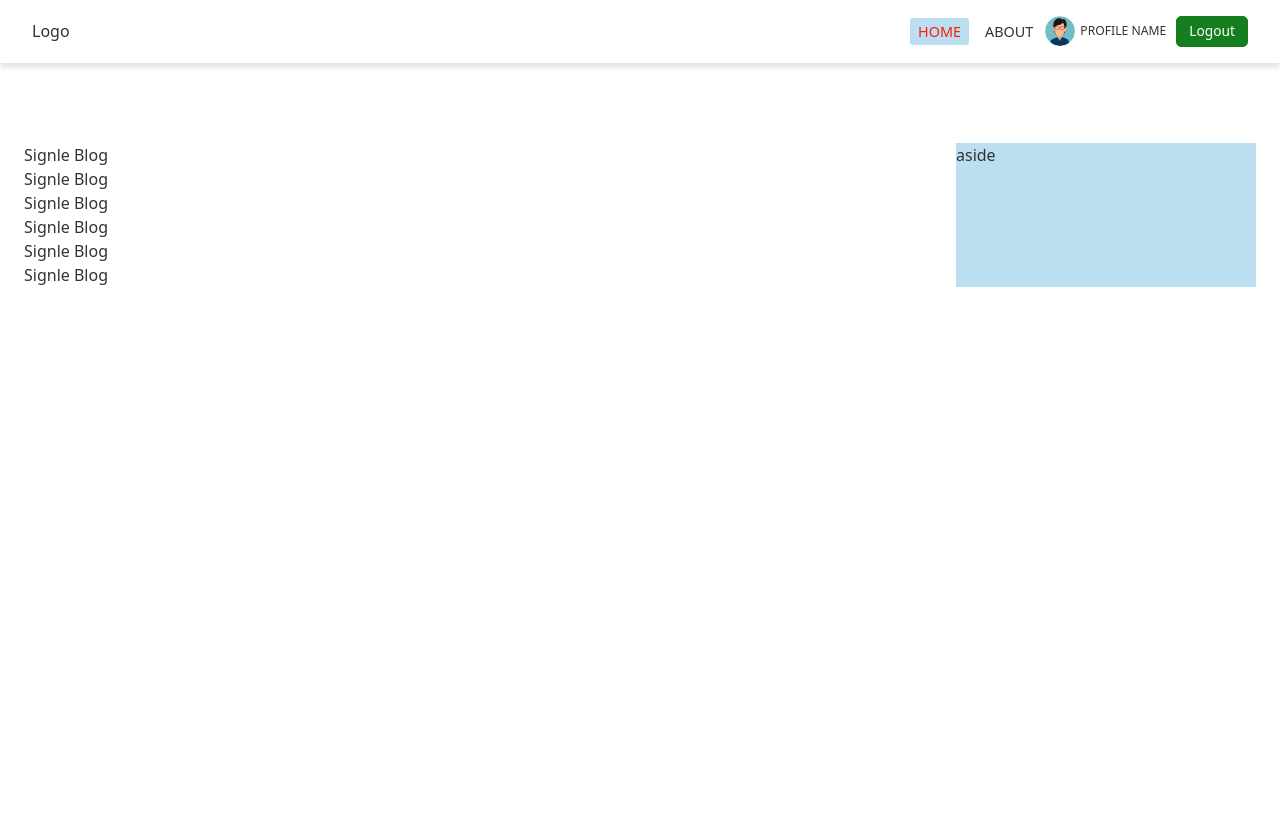
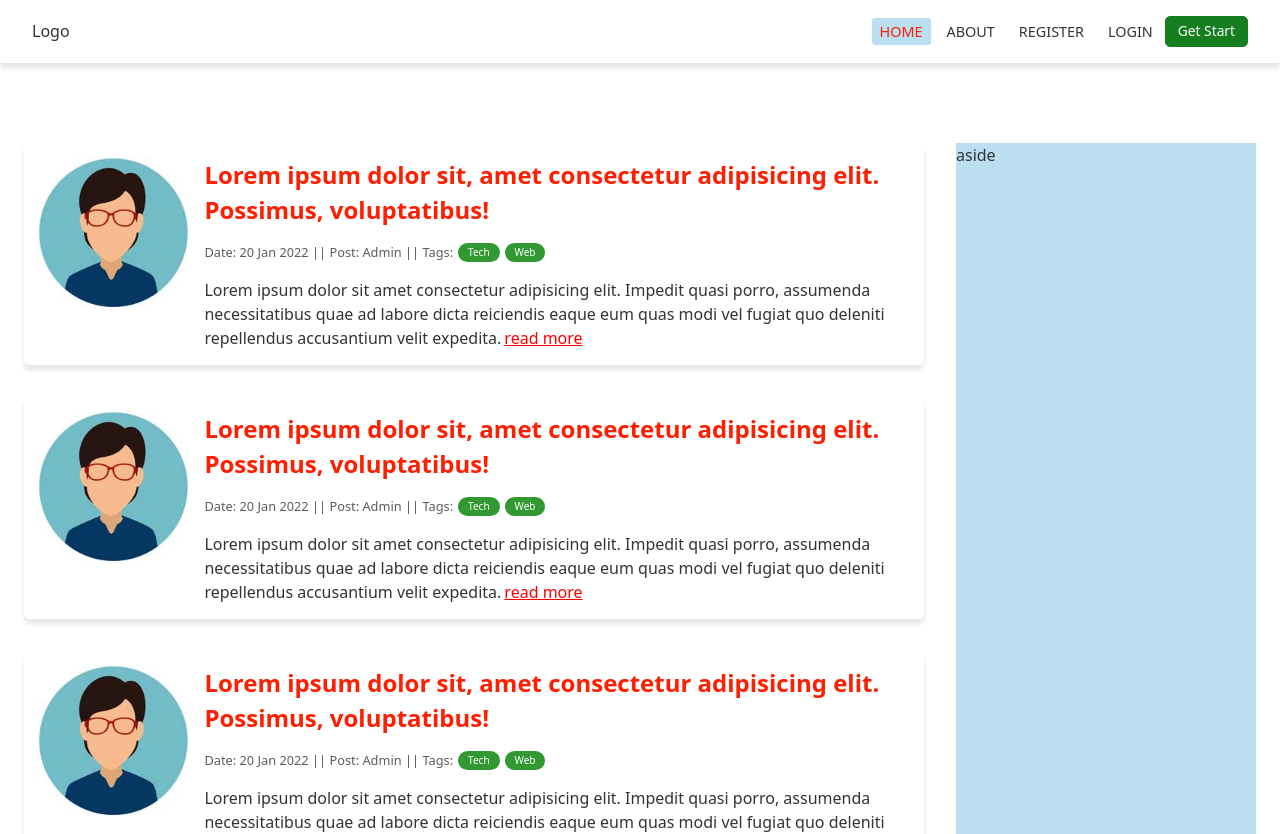
Before and after one commit to samsuzzaman1998/BasicBlog-Cilent, a React (Create React App) app: page / in a window 1280 px wide. Shown: the top 834 px of the page. Before the commit the page ends 800 px from the top, so only its background shows below. Built offline with nearby package versions, Linux system fonts and the light colour scheme.

Commit message:
add blog section

```diff
--- a/src/Components/Navbar/Navbar.js
+++ b/src/Components/Navbar/Navbar.js
@@ -6,7 +6,9 @@ import { Link, NavLink } from "react-router-dom";
 import { GiHamburgerMenu } from "react-icons/gi";
 
 const Navbar = () => {
-    const user = true;
+    const user = false;
+
+    // For Navbar =====
     const [open, setOpen] = useState(false);
     const dropdownRef = useRef(null);
     const dropdownWrapperRef = useRef(null);
--- a/src/Components/SingleBlog/SingleBlog.css
+++ b/src/Components/SingleBlog/SingleBlog.css
@@ -0,0 +1,50 @@
+.blog-card {
+    box-shadow: 0 5px 5px rgba(0, 0, 0, 0.1);
+    padding: 0.9rem;
+    border-radius: 5px;
+    margin-bottom: 2rem;
+    display: flex;
+}
+.blog-card > img {
+    margin-right: 16px;
+    max-width: 150px;
+    height: 100%;
+    width: 100%;
+}
+
+.blog-info > h2 {
+    font-weight: 600;
+    line-height: 35px;
+    font-size: calc(0.9rem + 0.75vw);
+    margin-bottom: 1rem;
+}
+.blog-post-info {
+    font-size: calc(0.6rem + 0.25vw);
+    display: flex;
+    text-transform: capitalize;
+    opacity: 0.8;
+}
+
+.blog-post-info .tag {
+    padding: 2px 10px;
+    background-color: green;
+    color: #fff;
+    text-transform: capitalize;
+    font-weight: 300;
+    font-size: 10px;
+    border-radius: 15px;
+    margin-left: 5px;
+}
+.blog-text {
+    font-size: calc(0.6rem + 0.5vw);
+    font-weight: 400;
+    margin-top: 1rem;
+}
+.blog-text .readMore {
+    color: red;
+    text-decoration: underline;
+    margin-left: 3px;
+}
+.blog-text .readMore:hover {
+    color: green;
+}
--- a/src/Components/SingleBlog/SingleBlog.js
+++ b/src/Components/SingleBlog/SingleBlog.js
@@ -1,7 +1,31 @@
 import React from "react";
+import pic from "../../assets/Profile/p1.jpg";
+import "./SingleBlog.css";
 
 const SingleBlog = () => {
-    return <div>Signle Blog</div>;
+    return (
+        <div className="blog-card">
+            <img src={pic} alt="blog" />
+            <div className="blog-info">
+                <h2 className="text-primary">
+                    Lorem ipsum dolor sit, amet consectetur adipisicing elit.
+                    Possimus, voluptatibus!
+                </h2>
+                <div className="blog-post-info">
+                    date: 20 jan 2022 || post: admin || tags:{" "}
+                    <span className="tag">tech</span>
+                    <span className="tag">web</span>
+                </div>
+                <p className="blog-text">
+                    Lorem ipsum dolor sit amet consectetur adipisicing elit.
+                    Impedit quasi porro, assumenda necessitatibus quae ad labore
+                    dicta reiciendis eaque eum quas modi vel fugiat quo deleniti
+                    repellendus accusantium velit expedita.
+                    <a href="#" className="readMore">read more</a>
+                </p>
+            </div>
+        </div>
+    );
 };
 
 export default SingleBlog;
```
